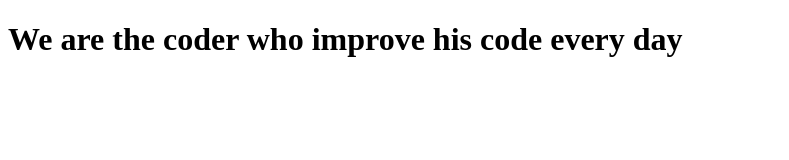
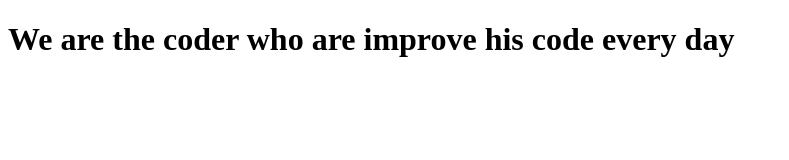
Before and after one commit to Vjkr1190/lets_learn_git, a plain HTML site: page about.html in a window 1280 px wide. Shown: the whole page, without its empty margins (0-789 px from the left). Drawn offline with Linux system fonts and the light colour scheme.

Commit message:
pushing about.html

```diff
--- a/about.html
+++ b/about.html
@@ -7,6 +7,6 @@
     <title>Document</title>
 </head>
 <body>
-    <h1>We are the coder who improve his code every day </h1>
+    <h1>We are the coder who are improve his code every day </h1>
 </body>
 </html>
```
